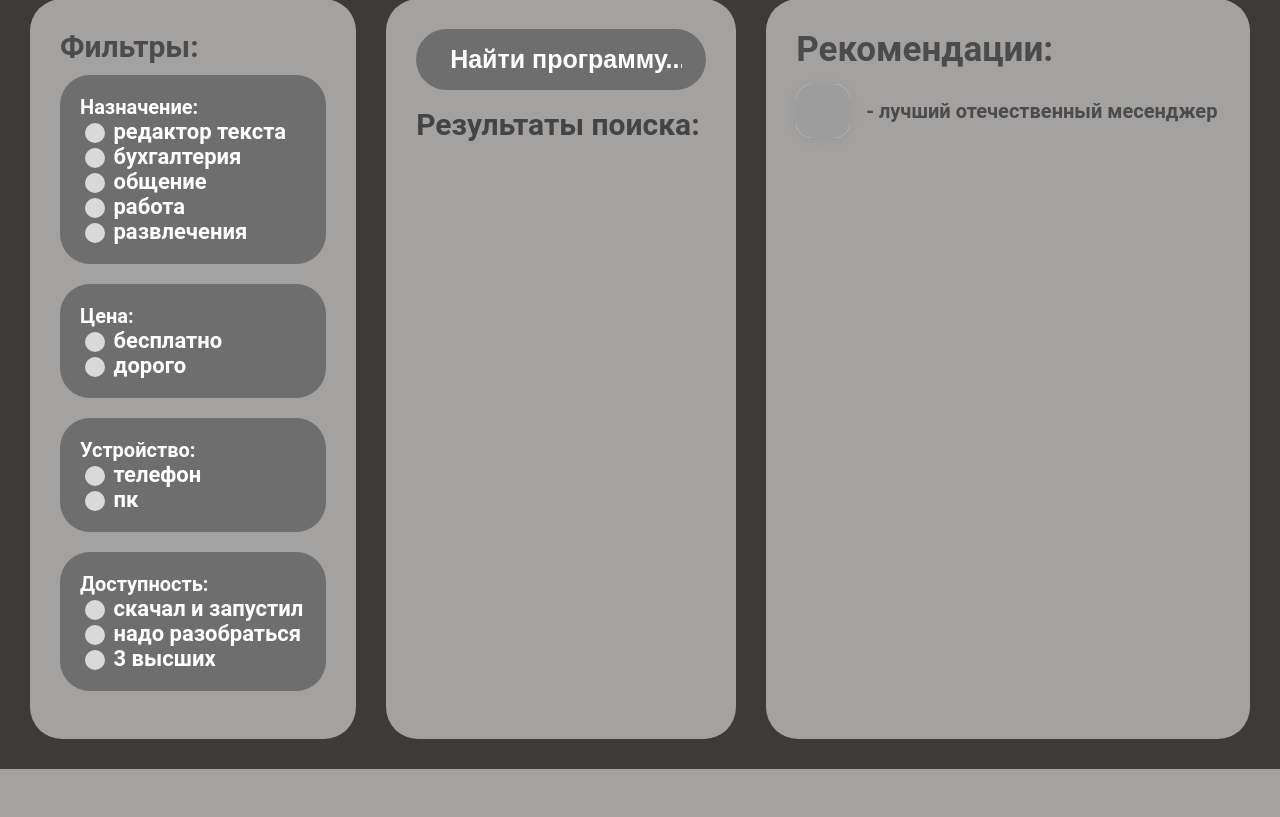
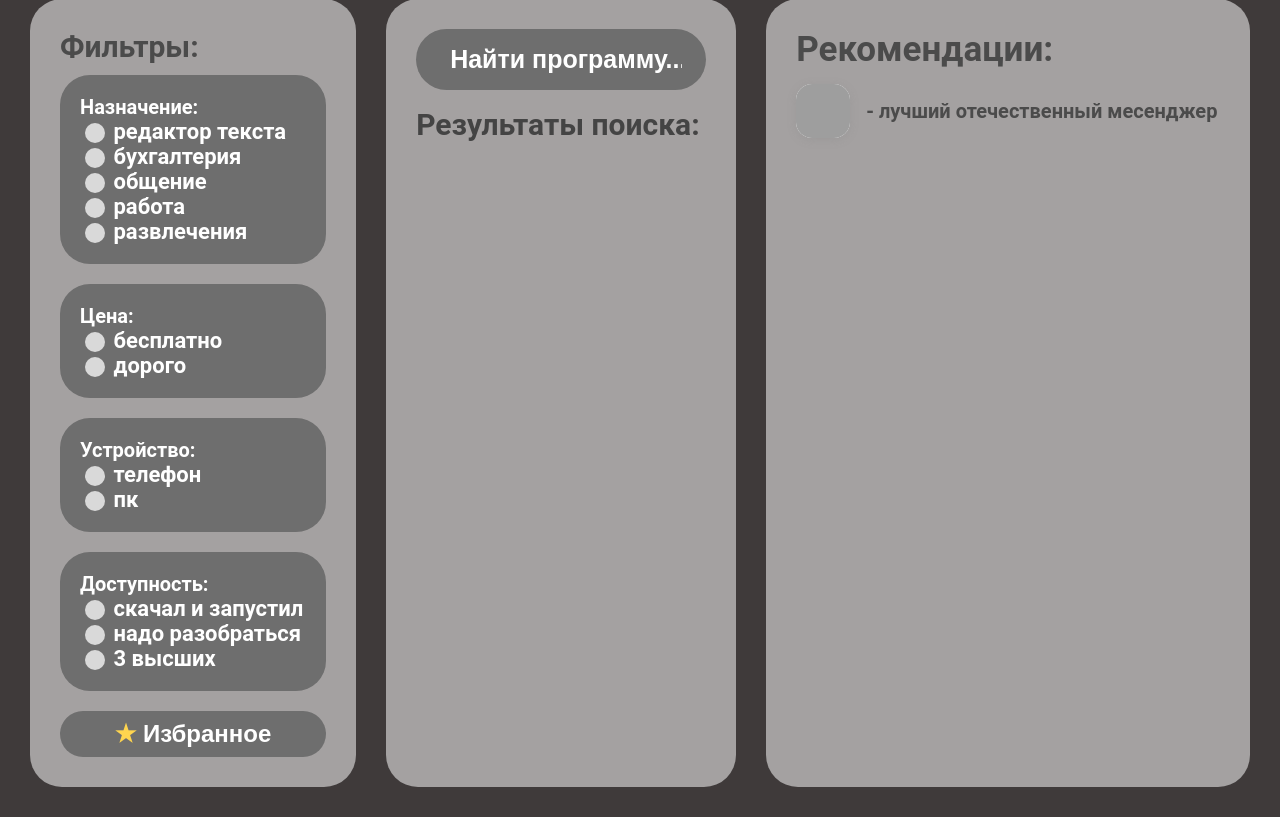
Before and after one commit to darky66/import-substitution, a Django app: page / in a window 1280 px wide. Shown: the part 31-848 px from the top of the page. Before the commit the page ends 800 px from the top, so only its background shows below. Run offline with Django 5.2, Linux system fonts and the light colour scheme; grey boxes are pictures that could not be loaded.

Commit message:
button favourites

```diff
--- a/webproject/project/main/static/style.css
+++ b/webproject/project/main/static/style.css
@@ -203,3 +203,18 @@ input[type="radio"]:checked::before {
     outline: 2px solid rgba(255, 213, 79, 0.18);
     outline-offset: 3px;
 }
+.abort {
+    background: #6E6E6E;
+    border-radius: 30px;
+    padding: 9px 18px 9px 18px;
+    margin-bottom: 0;
+    border: 0px;
+    font-size: 24px;
+    font-weight: bold;
+    color: #FFFFFF;
+}
+.star{
+    color: #ffd54f;
+    margin: 0 0 0 0;
+    display: inline;
+}
--- a/webproject/project/main/templates/main/main_page.html
+++ b/webproject/project/main/templates/main/main_page.html
@@ -27,6 +27,7 @@
                 <label><input type="radio" name="access"> надо разобраться</label>
                 <label><input type="radio" name="access"> 3 высших</label>
             </div>
+            <button class="abort"><p class="star">★</p> Избранное</button>
         </div>
     </aside>
     <main class="main">
```
